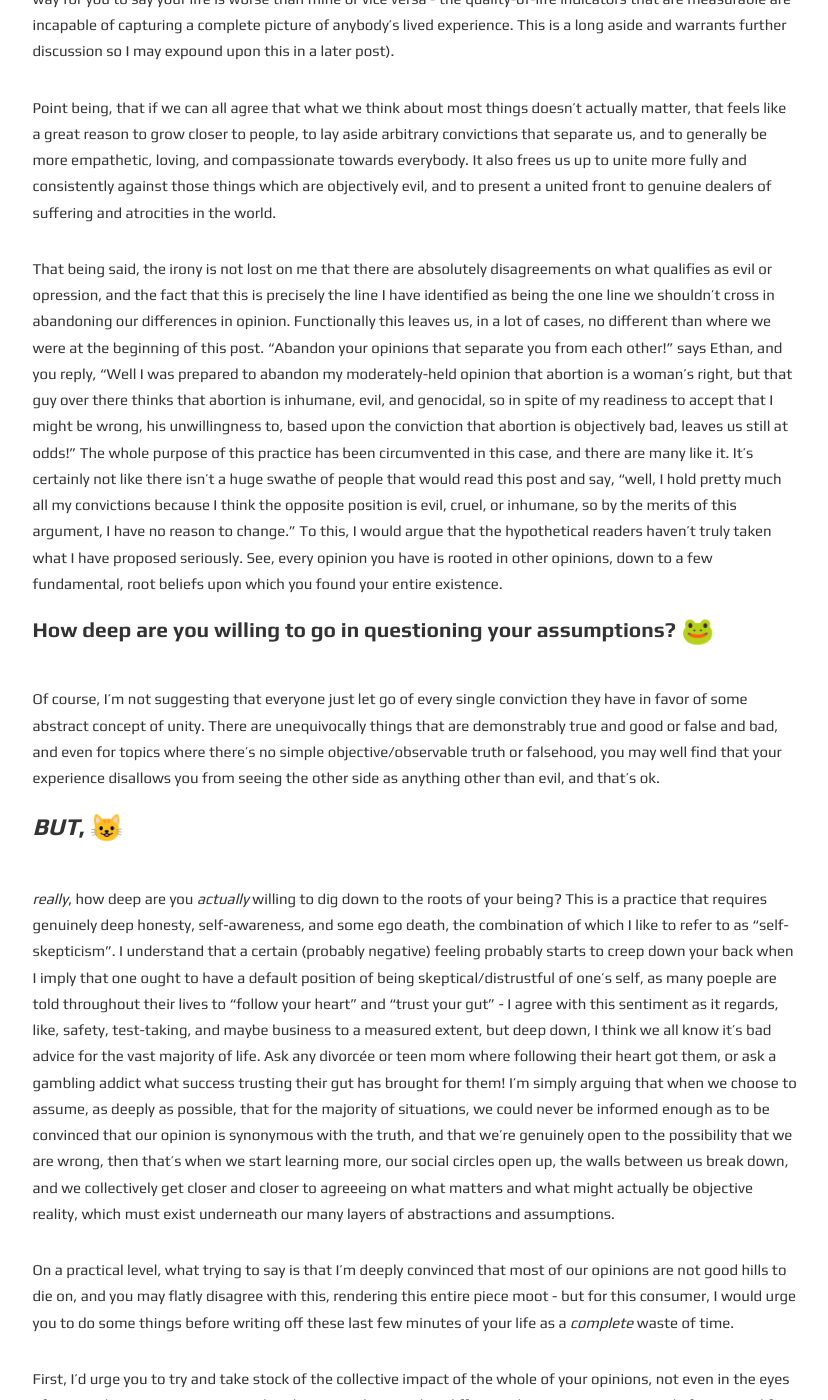
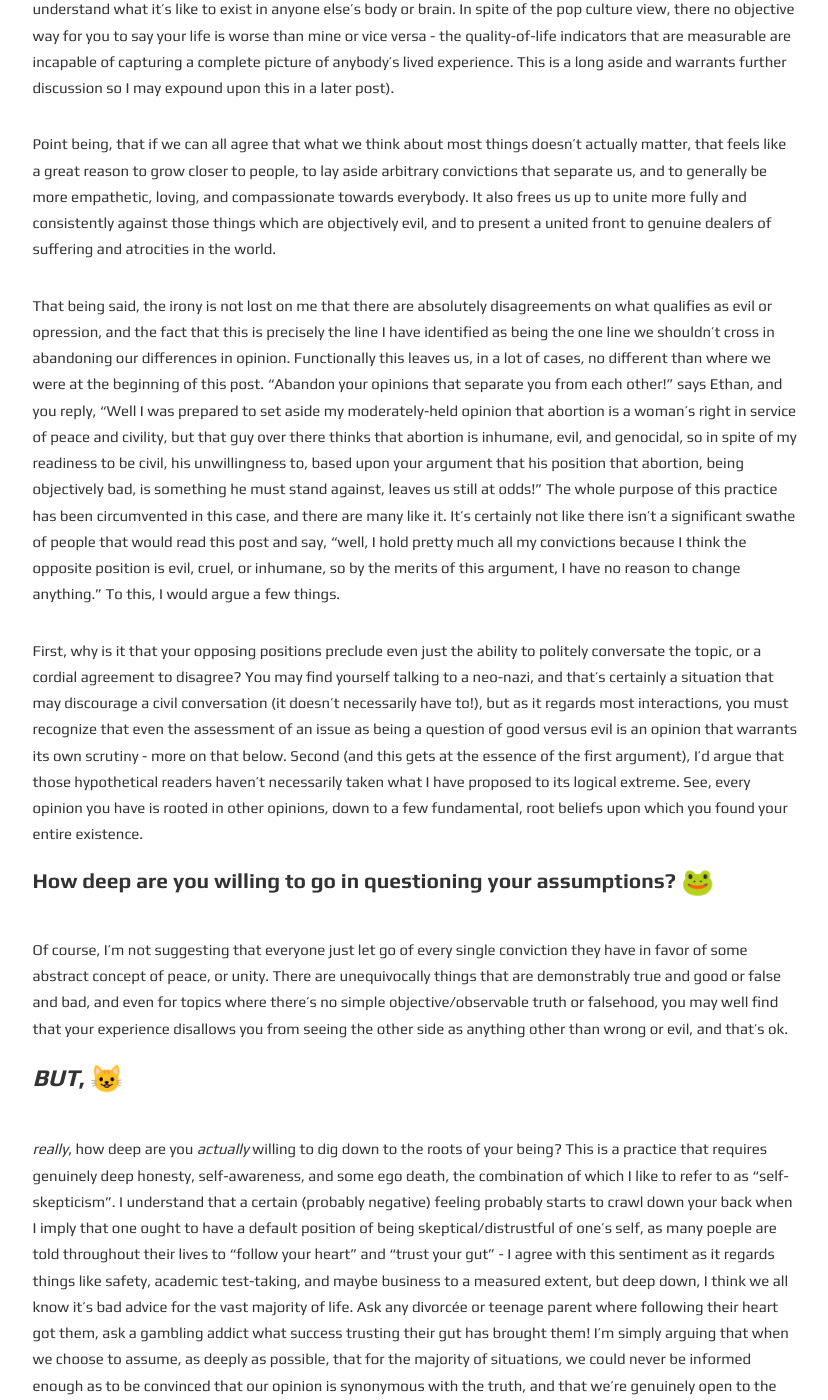
Before and after one commit to ethanexline/ethanexline.github.io, a Jekyll site: the page built from _posts/2022-02-10-on-the-value-of-an-opinion.md, in a window 1280 px wide and 1400 px high, scrolled down 1870 px. Shown: the whole window, without its empty margins (225-1053 px from the left). Built offline with Jekyll 4.4.1, drawn with Linux system fonts in a browser that asks for light colours; nearby versions of some CDN libraries; emoji names are drawn with the system emoji font; some of the changed text lies outside the part shown.

Commit message:
edits to opinion article

```diff
--- a/_posts/2022-02-10-on-the-value-of-an-opinion.md
+++ b/_posts/2022-02-10-on-the-value-of-an-opinion.md
@@ -26,34 +26,35 @@
 
 #### But can you see the beauty there?
 
-If we're both probably wrong about everything, then are the things that put us at odds with each other even real? Do I have a real reason to hate and oppose you if I genuinely recongnize that both our opinions on the subject are meaningless? I mean, there's a plain difference between disagreeing with you by virtue of just not understanding your view versus disagreeing with you by virtue of your participation in or advocation for evil, cruelty, inhumanity, genuine oppression, or hatred. Everyone should obviously be prepared to stand against those things, but most of our disagreements aren't about objectively bad things like genocide. They're mostly about sports teams and whether or not we should give the government more money and how my life is harder than X person-variety because I belong to Y person-variety (which, let's be real, is impossible to be an objective argument - no matter what groups you belong to, you'll only ever have lived __your__ life. Nobody will ever be able to legitimately understand what it's like to exist in anyone else's body or brain. In spite of the pop culture view, there no objective way for you to say your life is worse than mine or vice versa - the quality-of-life indicators that are measurable are incapable of capturing a complete picture of anybody's lived experience. This is a long aside and warrants further discussion so I may expound upon this in a later post).
+If we're both probably wrong about everything, then are the things that put us at odds with each other even real? Do I have a real reason to hate and oppose you if I genuinely recongnize that both our opinions on the subject are probably meaningless? I mean, there's a plain difference between disagreeing with you by virtue of just not understanding your view versus disagreeing with you by virtue of your participation in or advocation for evil, cruelty, inhumanity, genuine oppression, or hatred. Everyone should obviously be prepared to stand against those things, but most of our disagreements aren't about objectively bad things like genocide. They're mostly about sports teams and whether or not we should give the government more money and how my life is harder than X person-variety because I belong to Y person-variety (which, let's be real, is impossible to be an objective argument - no matter what groups you belong to, you'll only ever have lived __your__ life. Nobody will ever be able to legitimately understand what it's like to exist in anyone else's body or brain. In spite of the pop culture view, there no objective way for you to say your life is worse than mine or vice versa - the quality-of-life indicators that are measurable are incapable of capturing a complete picture of anybody's lived experience. This is a long aside and warrants further discussion so I may expound upon this in a later post).
 
-Point being, that if we can all agree that what we think about most things doesn't actually matter, that feels like a great reason to grow closer to people, to lay aside arbitrary convictions that separate us, and to generally be more empathetic, loving, and compassionate towards everybody. It also frees us up to unite more fully and consistently against those things which are objectively evil, and to present a united front to genuine dealers of suffering
-and atrocities in the world.
+Point being, that if we can all agree that what we think about most things doesn't actually matter, that feels like a great reason to grow closer to people, to lay aside arbitrary convictions that separate us, and to generally be more empathetic, loving, and compassionate towards everybody. It also frees us up to unite more fully and consistently against those things which are objectively evil, and to present a united front to genuine dealers of suffering and atrocities in the world.
 
-That being said, the irony is not lost on me that there are absolutely disagreements on what qualifies as evil or opression, and the fact that this is precisely the line I have identified as being the one line we shouldn't cross in abandoning our differences in opinion. Functionally this leaves us, in a lot of cases, no different than where we were at the beginning of this post. "Abandon your opinions that separate you from each other!" says Ethan, and you reply, "Well I was prepared to abandon my moderately-held opinion that abortion is a woman's right, but that guy over there thinks that abortion is inhumane, evil, and genocidal, so in spite of my readiness to accept that I might be wrong, his unwillingness to, based upon the conviction that abortion is objectively bad, leaves us still at odds!" The whole purpose of this practice has been circumvented in this case, and there are many like it. It's certainly not like there isn't a huge swathe of people that would read this post and say, "well, I hold pretty much all my convictions because I think the opposite position is evil, cruel, or inhumane, so by the merits of this argument, I have no reason to change." To this, I would argue that the hypothetical readers haven't truly taken what I have proposed seriously. See, every opinion you have is rooted in other opinions, down to a few fundamental, root beliefs upon which you found your entire existence.
+That being said, the irony is not lost on me that there are absolutely disagreements on what qualifies as evil or opression, and the fact that this is precisely the line I have identified as being the one line we shouldn't cross in abandoning our differences in opinion. Functionally this leaves us, in a lot of cases, no different than where we were at the beginning of this post. "Abandon your opinions that separate you from each other!" says Ethan, and you reply, "Well I was prepared to set aside my moderately-held opinion that abortion is a woman's right in service of peace and civility, but that guy over there thinks that abortion is inhumane, evil, and genocidal, so in spite of my readiness to be civil, his unwillingness to, based upon your argument that his position that abortion, being objectively bad, is something he must stand against, leaves us still at odds!" The whole purpose of this practice has been circumvented in this case, and there are many like it. It's certainly not like there isn't a significant swathe of people that would read this post and say, "well, I hold pretty much all my convictions because I think the opposite position is evil, cruel, or inhumane, so by the merits of this argument, I have no reason to change anything." To this, I would argue a few things.
+
+First, why is it that your opposing positions preclude even just the ability to politely conversate the topic, or a cordial agreement to disagree? You may find yourself talking to a neo-nazi, and that's certainly a situation that may discourage a civil conversation (it doesn't necessarily have to!), but as it regards most interactions, you must recognize that even the assessment of an issue as being a question of good versus evil is an opinion that warrants its own scrutiny - more on that below. Second (and this gets at the essence of the first argument), I'd argue that those hypothetical readers haven't necessarily taken what I have proposed to its logical extreme. See, every opinion you have is rooted in other opinions, down to a few fundamental, root beliefs upon which you found your entire existence.
 
 #### How deep are you willing to go in questioning your assumptions?
 
-Of course, I'm not suggesting that everyone just let go of every single conviction they have in favor of some abstract concept of unity. There are unequivocally things that are demonstrably true and good or false and bad, and even for topics where there's no simple objective/observable truth or falsehood, you may well find that your experience disallows you from seeing the other side as anything other than evil, and that's ok.
+Of course, I'm not suggesting that everyone just let go of every single conviction they have in favor of some abstract concept of peace, or unity. There are unequivocally things that are demonstrably true and good or false and bad, and even for topics where there's no simple objective/observable truth or falsehood, you may well find that your experience disallows you from seeing the other side as anything other than wrong or evil, and that's ok.
 
 ### ***BUT***,
 
-_really_, how deep are you _actually_ willing to dig down to the roots of your being? This is a practice that requires genuinely deep honesty, self-awareness, and some ego death, the combination of which I like to refer to as "self-skepticism". I understand that a certain (probably negative) feeling probably starts to creep down your back when I imply that one ought to have a default position of being skeptical/distrustful of one's self, as many poeple are told throughout their lives to "follow your heart" and "trust your gut" - I agree with this sentiment as it regards, like, safety, test-taking, and maybe business to a measured extent, but deep down, I think we all know it's bad advice for the vast majority of life. Ask any divorcée or teen mom where following their heart got them, or ask a gambling addict what success trusting their gut has brought for them! I'm simply arguing that when we choose to assume, as deeply as possible, that for the majority of situations, we could never be informed enough as to be convinced that our opinion is synonymous with the truth, and that we're genuinely open to the possibility that we are wrong, then that's when we start learning more, our social circles open up, the walls between us break down, and we collectively get closer and closer to agreeeing on what matters and what might actually be objective reality, which must exist underneath our many layers of abstractions and assumptions.
+_really_, how deep are you _actually_ willing to dig down to the roots of your being? This is a practice that requires genuinely deep honesty, self-awareness, and some ego death, the combination of which I like to refer to as "self-skepticism". I understand that a certain (probably negative) feeling probably starts to crawl down your back when I imply that one ought to have a default position of being skeptical/distrustful of one's self, as many poeple are told throughout their lives to "follow your heart" and "trust your gut" - I agree with this sentiment as it regards things like safety, academic test-taking, and maybe business to a measured extent, but deep down, I think we all know it's bad advice for the vast majority of life. Ask any divorcée or teenage parent where following their heart got them, ask a gambling addict what success trusting their gut has brought them! I'm simply arguing that when we choose to assume, as deeply as possible, that for the majority of situations, we could never be informed enough as to be convinced that our opinion is synonymous with the truth, and that we're genuinely open to the possibility that we are wrong, then that's when we start learning more, our social circles open up, the walls between us break down, and we collectively get closer and closer to agreeing on what matters and what might actually be objective reality, which must exist underneath our many layers of abstractions and assumptions.
 
-On a practical level, what trying to say is that I'm deeply convinced that most of our opinions are not good hills to die on, and you may flatly disagree with this, rendering this entire piece moot - but for this consumer, I would urge you to do some things before writing off these last few minutes of your life as a _complete_ waste of time.
+On a practical level, what I'm trying to say is that I'm deeply convinced that most of our opinions are not good hills to die on in terms of relating to the people around us, and although they can certainly continue to be held, they broadly shouldn't be a reason you excommmunicate somebody, and certainly shouldn't be held so closely that you're incapable of having a calm conversation about them. You may flatly disagree with this, rendering this entire piece moot - but for this article consumer, I would urge you to do some things before writing off these last few minutes of your life as a _complete_ waste of time.
 
 First, I'd urge you to try and take stock of the collective impact of the whole of your opinions, not even in the eyes of society, but just in your own reality that you're living. What difference have your opinions made for you and for the people you love? I believe that for most of us, if we're honest (and this includes myself as well) that there has been an impact, and it has been broadly a negative one. They've probably resulted in broken relationships, "other"-ing, cliquishness/tribalism, a constant simmer of frustration, unhappiness, mistreatment, general malaise, maybe even loneliness. These things may well be the consequence for aligning with the truth, and the truth probably should be worth that to you, but how can you be sure that what you believe really is the truth? Are you so confident in being right that the consequences are worth it? What are the consequences if you're wrong? Ultimately, what good has come from holding them, for you or your loved ones?
 
-Second, you should consider the **why** of your convictions. Do you only believe certain things because people you trust espoused them? Is the belief tied to a culture you're a part of? Is it just something that's popular to believe in your friend group or in the time period you live in? Is it just something you've always believed? Does it stem from a fear of the implications of what you believe not being true? If the opinion comes from outside yourself rather than careful observation and research and deciding for yourself, what makes the source of the opinion trustworthy? What are their motivations for convincing you of their opinion? What biases may they have and why might they be motivated to make you believe something that isn't true? What is at stake for them if you don't hold this opinion? It's perfectly fine to have opinions that don't originate with you (most of them probably don't), but you must accept as well that there are countless entities out there peddling hot takes which prey upon your implicit, unearned trust and stand to profit from the acceptance of a lie as truth. These have existed throughout the course of history and will forever into the future - this behooves us to take the time to ascertain whether or not information suppliers in our lives have earned our trust, wouldn't you agree?
+Second, you should consider the **why** of your convictions. What biases could you be harboring, conscious or unconscious? Do you only believe certain things because people you trust espoused them? Is the belief tied to a culture you're a part of? Is it just something that's popular to believe in your friend group, family, area, or the time period you live in? Is it something you've just kinda always believed? Does it stem from a fear of the implications of what you believe not being true? If the opinion comes from outside yourself rather than careful observation and research and deciding for yourself, what makes the source of the opinion trustworthy? What are their motivations for convincing you of their opinion? What biases may they have and why might they be motivated to make you believe something that isn't true? What is at stake for them if you don't hold this opinion? It's perfectly fine to have opinions that don't originate with you (most of them probably don't), but you must accept as well that there are countless entities out there peddling hot takes which prey upon your implicit, unearned trust and stand to profit from the acceptance of a lie as truth. These have existed throughout the course of history and will forever into the future - this behooves us to take the time to ascertain whether or not information suppliers in our lives have earned our trust, wouldn't you agree?
 
 On the first point, I'd like you to be sure that your opinion/belief/conviction is worth being unwilling to budge, and there are certainly beliefs for which a regular, upright, reasonable person should stand their ground in spite of any consequences. But on the second point - does that opinion hold up under scrutiny? Do you hold that opinion for a good reason? Has the source of the opinion proven themself trustworthy? If your belief survives this entire line of questioning, then yes, this is undoubtedly a hill to die on. But if we're honest, we know that so many convictions, even ones that hosts of people base their entire lives around, would not make it through this filter.
 
 More than anything, I encourage you to take stock of and vet your set of beliefs with some of these questions I've provided. If you earnestly, honestly do so, the meaningless ones will fall to the wayside, and the ones that matter and have meaning will be fortified and rooted deeply. Your spine will straighten and you'll brim with truth, standing with confidence against those that peddle lies for profit, alongside your new friends who are also filled with thoughtful, meaningfully-held convictions and a passion for unearthing the truth!
 
-...Y'know, if it was a perfect world.
+...Y'know, if this was a perfect world. This only really works when both parties of an interaction subscribe to what I've proposed, and it's unlikely even one party does. Even so, it's probably good for all of us to at least regularly, soberly assess the reasons we believe what we believe (tl;dr I guess).
 
-I recognize as well that this is all an opinion on the same level as any other. I encourage you to scrutize this take thusly, and determine its worth by your own metrics, without any influence from something that stands to profit off your beliefs. And then, should you subscribe to it, put it into practice and see if any good fruit comes of it. That would be nice, wouldn't it?
+I recognize as well that this is all an opinion on the same level as any other. I encourage you to scrutize this take thusly, and determine its worth by your own metrics, without any influence from something that stands to profit off your beliefs (I certainly don't). And then, should you subscribe to it, put it into practice and see if any good fruit comes of it. That would be nice, wouldn't it?
 
 ___
 
--- a/about.html
+++ b/about.html
@@ -85,9 +85,9 @@
                     <span class="time-wrapper"><span class="time">2021 - Now</span></span>
                 </div>
                 <div class="desc">
-                    Now, as I work as the lone software developer for a small software vendor in the Mental Health industry, I get to work daily on a huge variety of projects.
+                    Now, as I work as the lone software engineer for a small software vendor in the Mental Health industry, I get to work daily on a huge variety of projects.
                     Responsive, full-stack web applications with .NET web development, a front-end redesign of a legacy application, GUI programs to help my coworkers, web-based
-                    payment portals that use SAML as the SSO - running the gamut. I maintain this site with my free time, and I'm always down for new, interesting projects.
+                    payment portals that use SAML for SSO - running the gamut. I maintain this site with my free time, and I'm always down for new, interesting projects.
                     Feel free to reach out with any questions at <a href="mailto:ethanexline@gmail.com">ethanexline@gmail.com</a>.
                 </div>
             </div>
```
Also changed, not shown: other parts of _posts/2022-02-10-on-the-value-of-an-opinion.md (+2 -2 lines), _drafts/stream-of-consciousness.md (+4 -0 lines).
